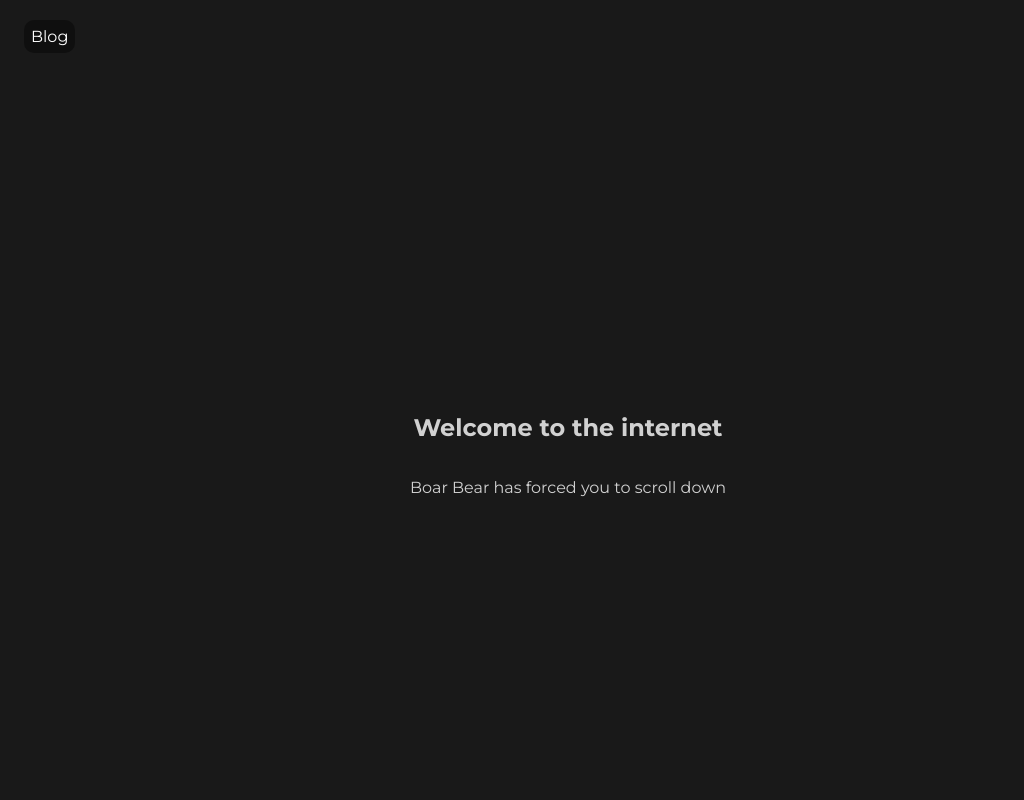
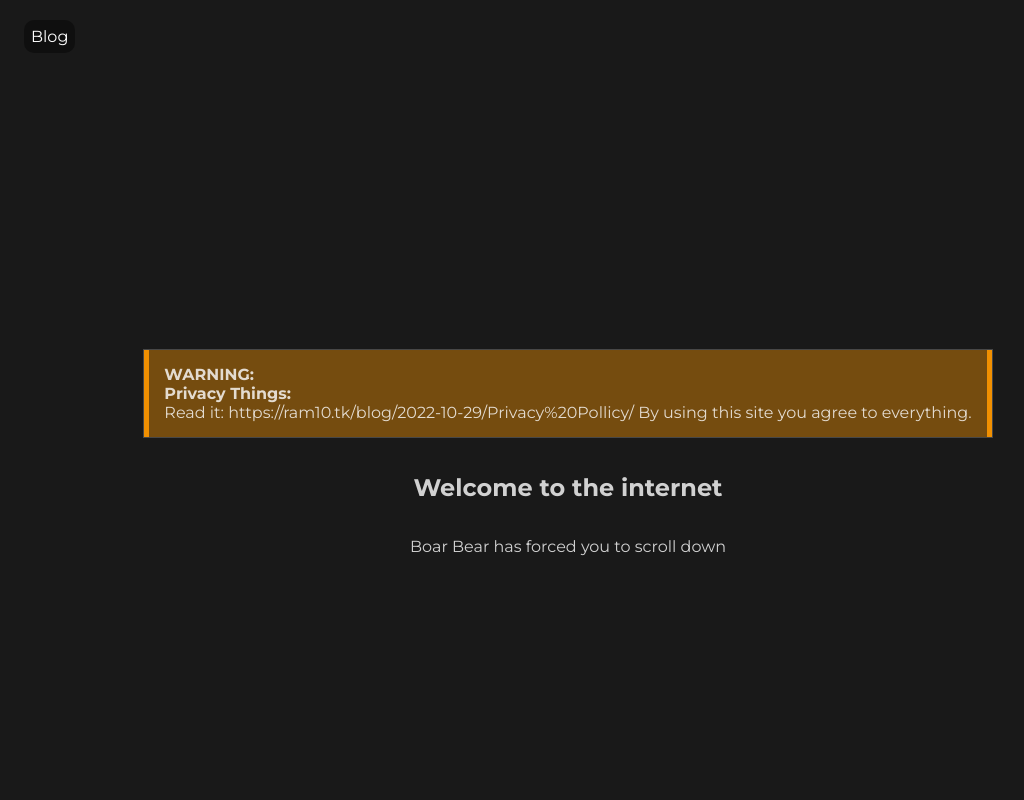
Before and after one commit to Rameez10-REAL/rameez10site.github.io, a plain HTML site: page index.html in a window 1280 px wide. Shown: the top 800 px of the page, without its empty margins (72-1096 px from the left). Drawn offline with Linux system fonts and the light colour scheme; a script that the page names is missing.

Commit message:
Update index.html

```diff
--- a/index.html
+++ b/index.html
@@ -29,7 +29,9 @@
         </blockquote>
       </noscript>
 
-                  <noscript><blockquote class="warning">
+
+                 <blockquote class="warning">
+                 <b>WARNING:</b><br/>
           <b>Privacy Things:</b><br/>
           Read it: https://ram10.tk/blog/2022-10-29/Privacy%20Pollicy/ By using this site you agree to everything.
         </blockquote>
```
